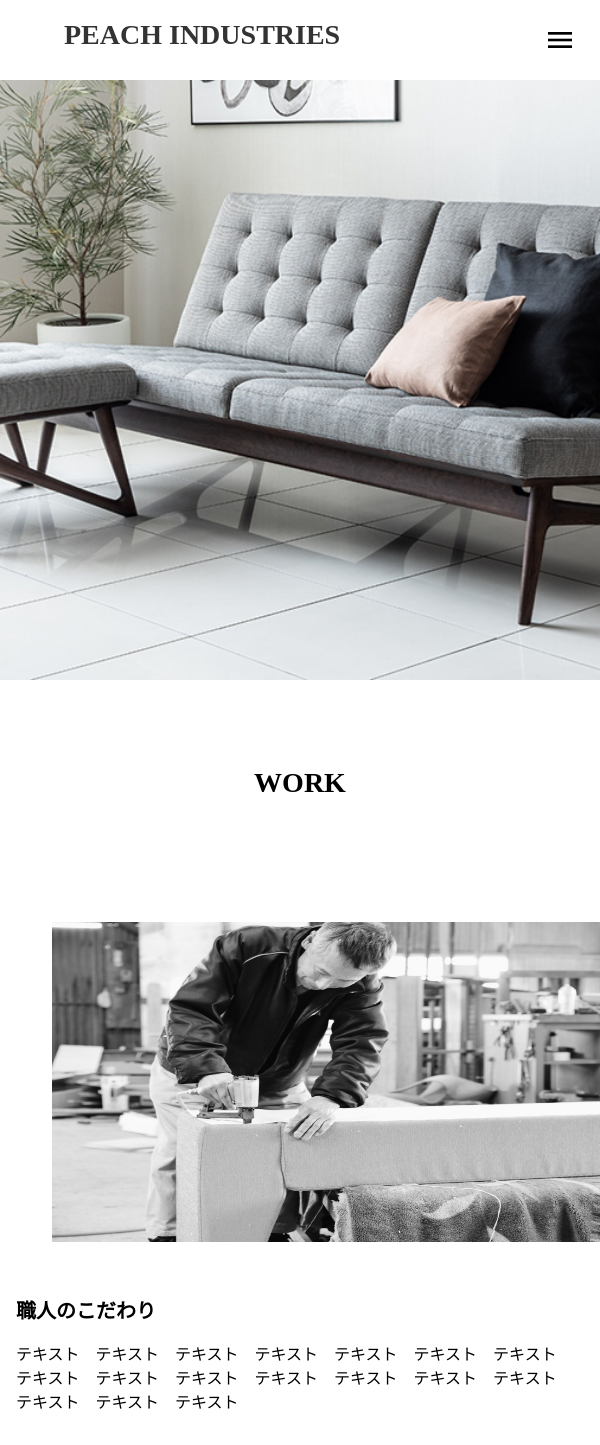
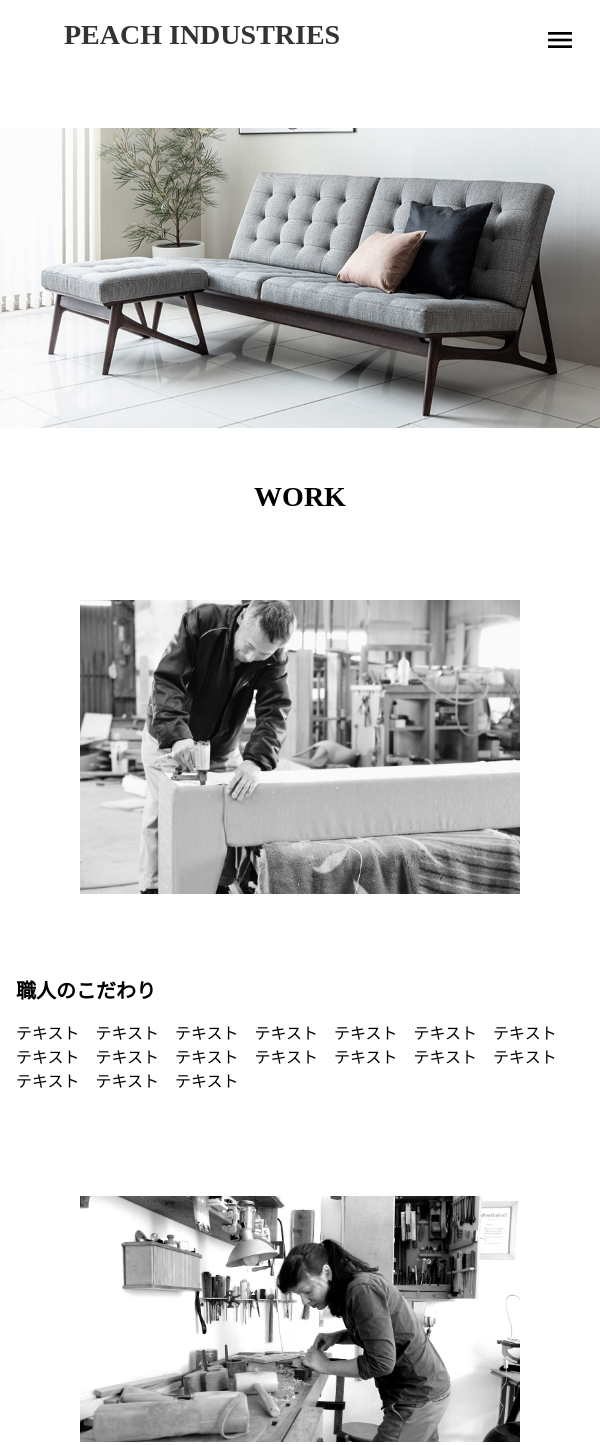
Before and after one commit to big-peach629/big.peach, a plain HTML site: page index.html in a window 600 px wide. Shown: the top 1445 px of the page. Drawn offline with Linux system fonts and the light colour scheme.

Commit message:
Add files via upload

```diff
--- a/css/style.css
+++ b/css/style.css
@@ -59,7 +59,6 @@ header {
   background: #fff;
   width: 100%;
   position: fixed;
-
 }
 
 header a {
@@ -179,23 +178,21 @@ header a {
 
 .features h1 {
   text-align: center;
-  padding-bottom: 64px;
+  padding-bottom: 0;
 }
 
 .features img {
-  width: 700px;
-  height: 320px;
+  width: 100%;
+  align-items: center;
 }
 
 .features .pic {
-  padding: 36px;
+  padding: 64px;
 }
-
 
 .features section + section {
   margin-top: 40px;
 }
-
 
 /* voices */
 
@@ -239,7 +236,7 @@ header a {
 
 /* large screen */
 
-@media (min-width: 600px) {
+@media (max-width: 600px) {
 
   .pc-menu {
     display: block;
@@ -265,9 +262,6 @@ header a {
   }
 
 
-
-
-
   .hero .container {
     display: flex;
     align-items: center;
@@ -280,10 +274,19 @@ header a {
 
   .hero img {
     width: 100%;
-    height: 600px;
-    margin-top: 0;
+    height: 300px;
+    margin-top: 48px;
   }
 
+  .features  {
+    padding-top: 378px;
+    overflow: hidden;
+  }
+
+  .features img {
+    align-items: center;
+    width: 100%;
+  }
 
   .features section:nth-child(odd) {
     flex-direction: row-reverse;
```
